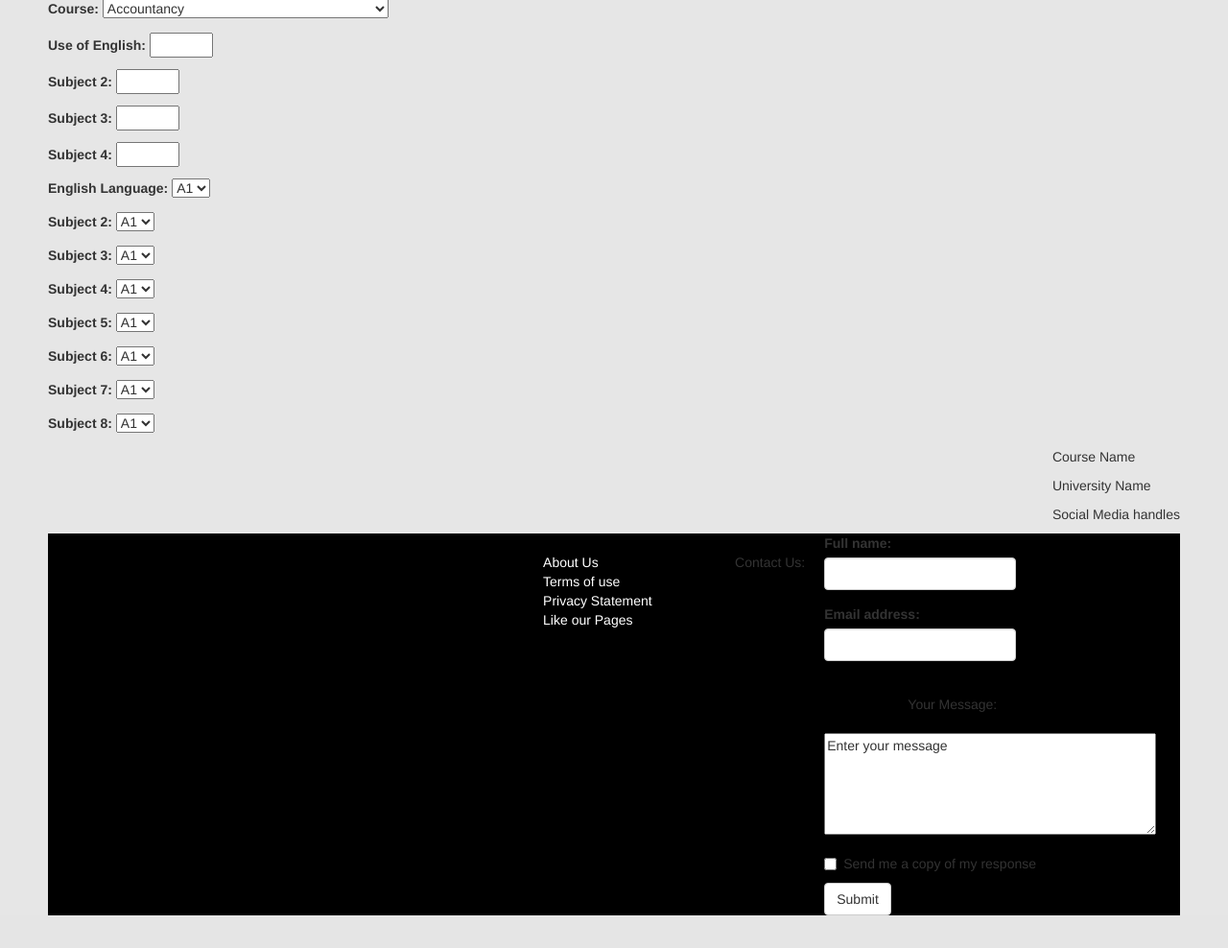
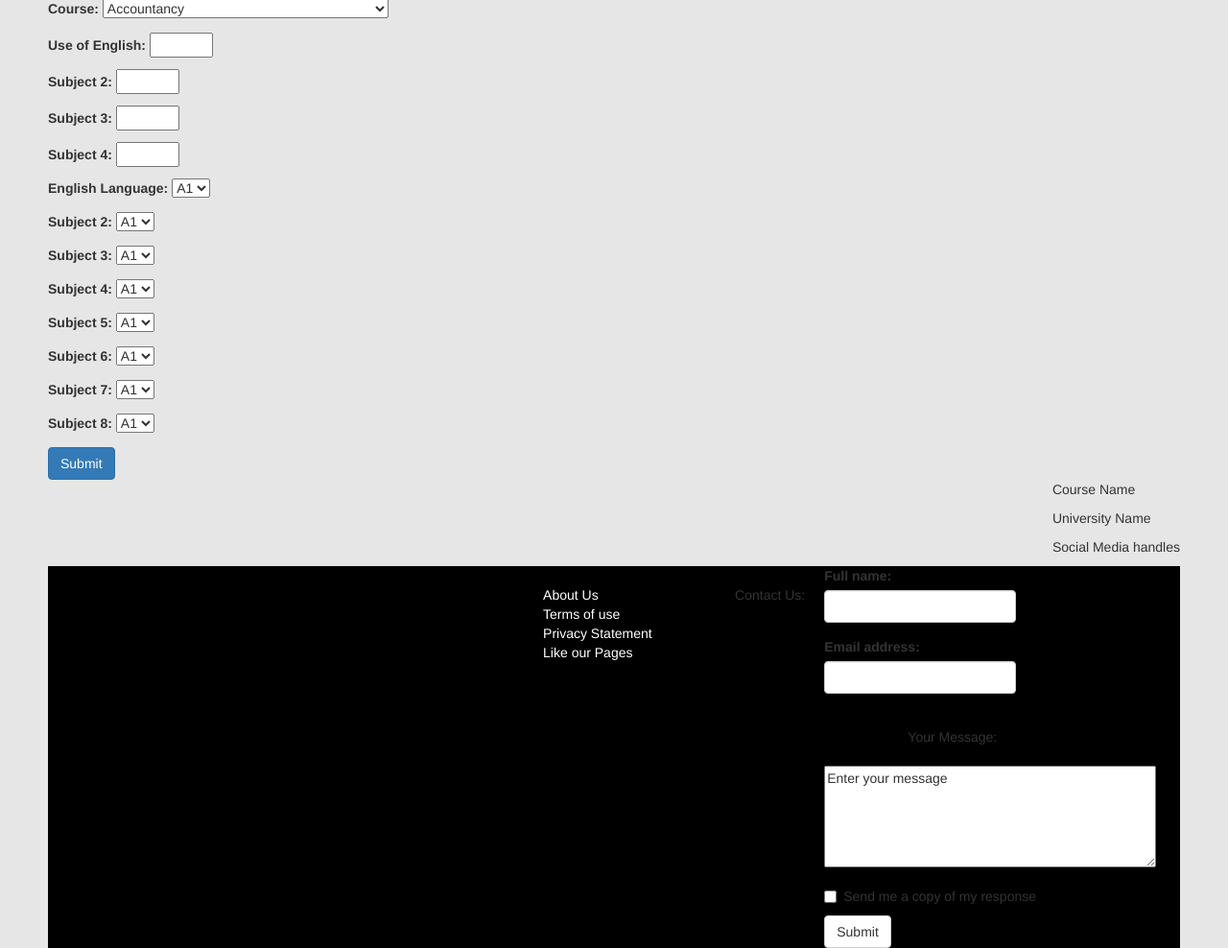
Before and after one commit to jothamc/naijahacks-simple_admission, a Django app: page /users/profile/ in a window 1280 px wide. Shown: the part 397-1385 px from the top of the page at 96% size. Before the commit the page ends 1351 px from the top, so only its background shows below. Run offline with Django 3.2, Linux system fonts and the light colour scheme; some libraries are stand-ins or nearby versions.

Commit message:
Rewrote code after misataken deletion

```diff
--- a/users/templates/profile.html
+++ b/users/templates/profile.html
@@ -112,6 +112,8 @@
 		<form class="inputForm" method="POST">
 
 		{{form.as_p}}
+
+		<button class="btn btn-primary btn-default" type="submit">Submit</button>
 		</form>
 
 		<div class="referal">
```
